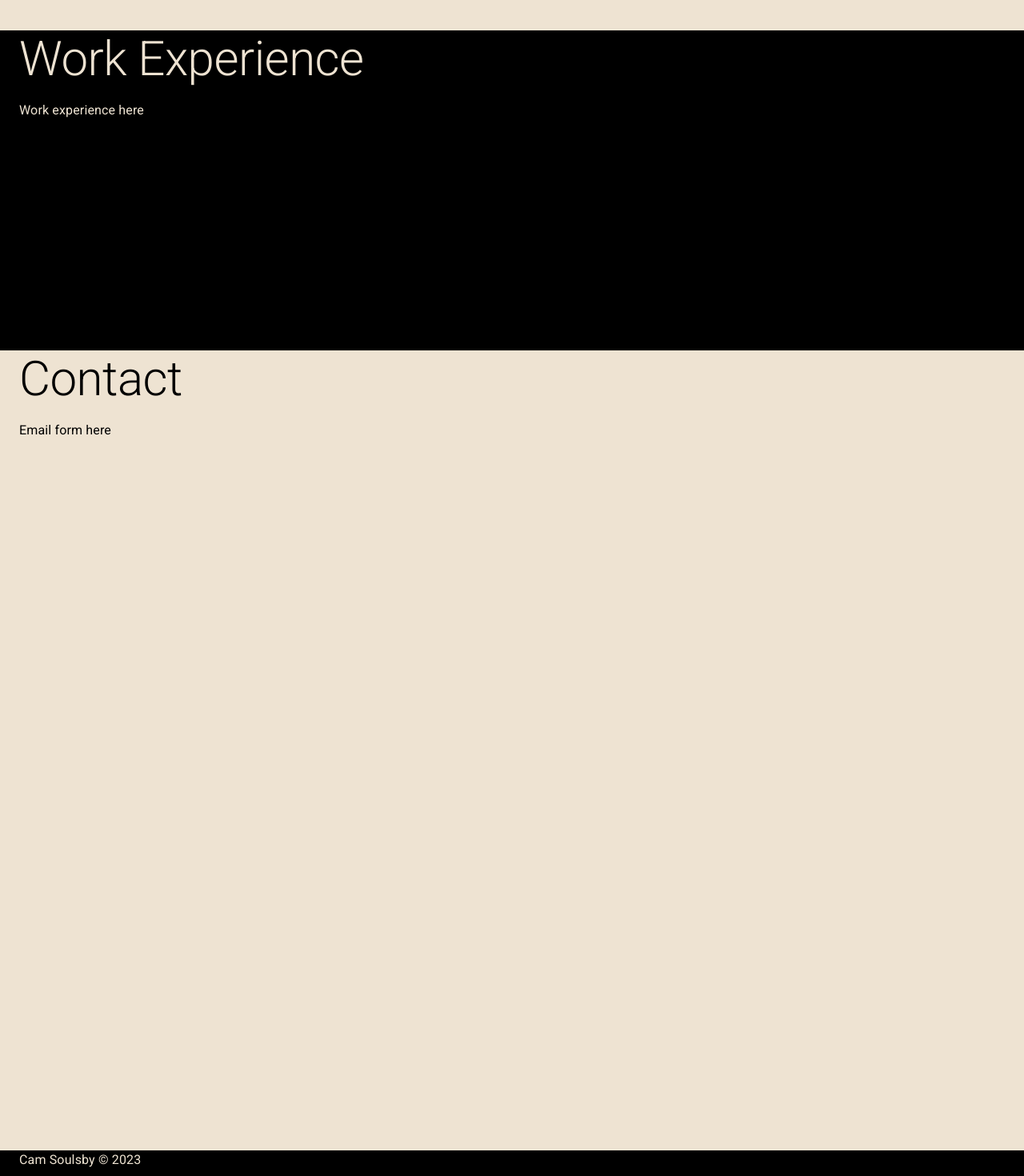
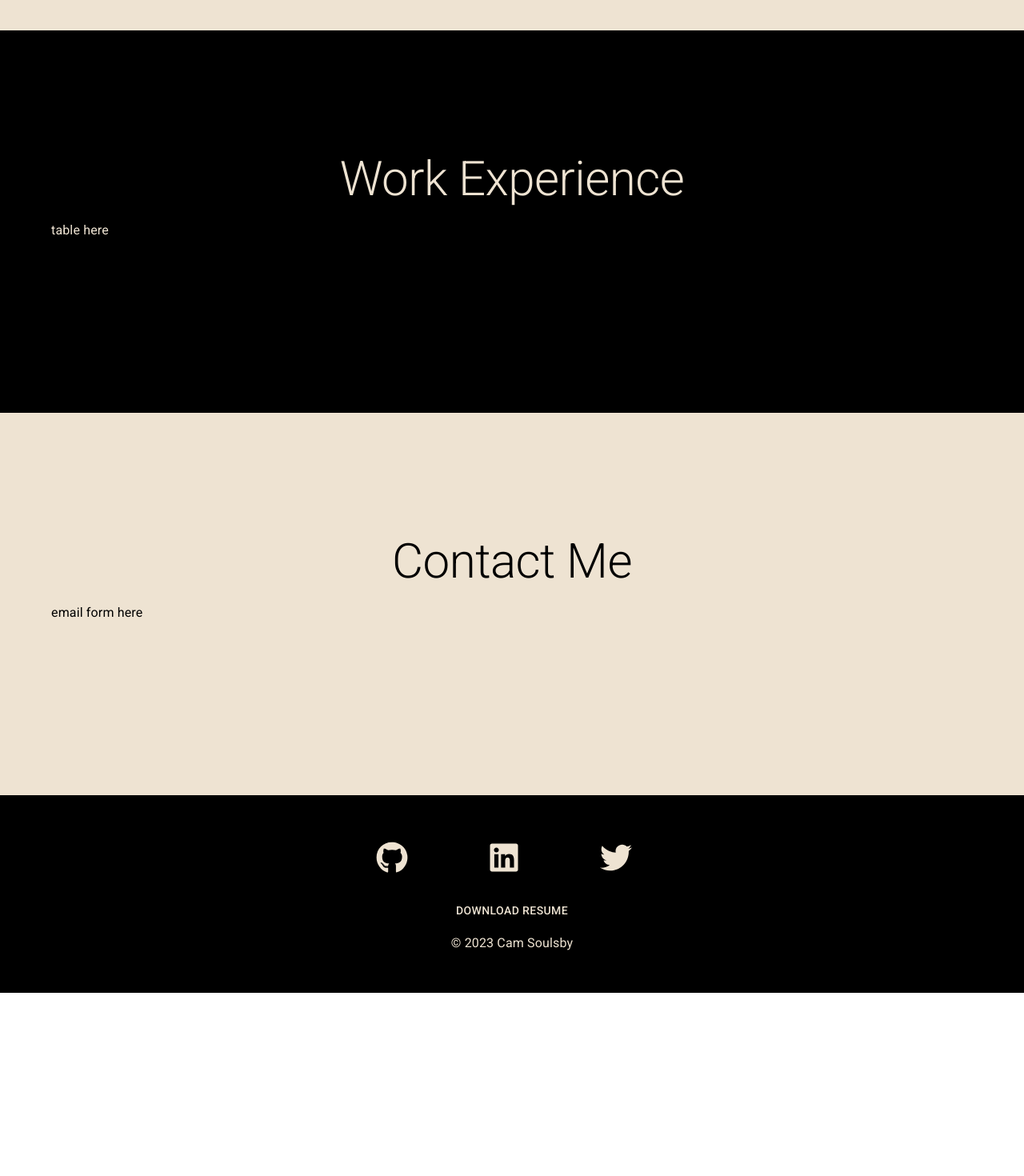
Before and after one commit to camsoulsby/personal-website, a React (Vite) app: page / in a window 1280 px wide. Shown: the part 2520-3990 px from the top of the page at 80% size. After the commit the page ends 3761 px from the top, so only its background shows below. Built offline with nearby package versions, Linux system fonts and the light colour scheme.

Commit message:
build out footer

```diff
--- a/package.json
+++ b/package.json
@@ -17,7 +17,8 @@
     "@mui/material": "^5.11.3",
     "@mui/system": "^5.11.2",
     "react": "^18.2.0",
-    "react-dom": "^18.2.0"
+    "react-dom": "^18.2.0",
+    "react-icons": "^4.7.1"
   },
   "devDependencies": {
     "@types/react": "^18.0.26",
--- a/src/components/Contact/index.tsx
+++ b/src/components/Contact/index.tsx
@@ -4,10 +4,11 @@ import { Typography, Container, Button, Grid } from "@mui/material";
 export const Contact: React.FunctionComponent = () => {
   return (
     <div>
-        <Container maxWidth={false} sx={{height: '1000px', backgroundColor:'secondary.main', color: 'primary.main'}}>
-        <Typography variant='h2'>Contact</Typography>
-
-      <p> Email form here</p>
+        <Container maxWidth={false} sx={{backgroundColor:'secondary.main', color: 'primary.main'}}>
+        <Container sx={{ paddingTop: "150px", paddingBottom: "200px" }}>
+        <Typography variant="h2" align='center'>Contact Me</Typography>
+     <p>email form here</p>
+        </Container>
       </Container>
     </div>
   );
--- a/src/components/Experience/index.tsx
+++ b/src/components/Experience/index.tsx
@@ -4,10 +4,11 @@ import { Typography, Container, Button, Grid } from "@mui/material";
 export const Experience: React.FunctionComponent = () => {
   return (
     <div>
-        <Container maxWidth={false} sx={{height: '400px', backgroundColor:'primary.main', color: 'secondary.main'}}>
-        <Typography variant='h2'>Work Experience</Typography>
-
-      <p> Work experience here</p>
+        <Container maxWidth={false} sx={{backgroundColor:'primary.main', color: 'secondary.main'}}>
+        <Container sx={{ paddingTop: "150px", paddingBottom: "200px" }}>
+        <Typography variant="h2" align='center'>Work Experience</Typography>
+     <p>table here</p>
+        </Container>
       </Container>
     </div>
   );
--- a/src/components/Footer/index.tsx
+++ b/src/components/Footer/index.tsx
@@ -1,11 +1,75 @@
 import React from "react";
-import { Typography, Container, Button, Grid } from "@mui/material";
+import { Typography, Container, Button, Grid, IconButton } from "@mui/material";
+import {
+  FaFacebook,
+  FaTwitter,
+  FaInstagram,
+  FaLinkedin,
+  FaGithub,
+} from "react-icons/fa";
+import DarkTheme from "../../themes/DarkTheme";
+import { useTheme } from "@mui/material";
 
 export const Footer: React.FunctionComponent = () => {
+  const theme = useTheme();
+  const iconButtonFormat = { paddingLeft: "40px", paddingRight: "60px" };
+
+  function downloadFile(file: string) {
+    const link = document.createElement("a");
+    link.href = file;
+    link.download = "Cam Soulsby Resume.pdf";
+    document.body.appendChild(link);
+    link.click();
+    document.body.removeChild(link);
+  }
+
   return (
     <div>
-        <Container maxWidth={false} sx={{height: '500px', backgroundColor:'primary.main', color: 'secondary.main'}}>
-        <Typography variant='body1'>Cam Soulsby © 2023</Typography>
+      <Container
+        maxWidth={false}
+        sx={{
+          backgroundColor: "primary.main",
+          color: "secondary.main",
+        }}
+      >
+        <Container sx={{ paddingTop: "30px", paddingBottom: "50px" }}>
+
+
+          <Grid container justifyContent="center" sx={{ paddingTop: "20px", paddingBottom: '20px' }}>
+            <IconButton
+              href={"https://github.com/camsoulsby"}
+              target="_blank"
+              sx={iconButtonFormat}
+            >
+              <FaGithub color={theme.palette.secondary.main} size="40px" />
+            </IconButton>
+            <IconButton
+              href={"https://www.linkedin.com/in/camsoulsby/"}
+              target="_blank"
+              sx={iconButtonFormat}
+            >
+              <FaLinkedin color={theme.palette.secondary.main} size="40px" />
+            </IconButton>
+            <IconButton
+              href={"https://twitter.com/camsoulsby"}
+              target="_blank"
+              sx={iconButtonFormat}
+            >
+              <FaTwitter color={theme.palette.secondary.main} size="40px" />
+            </IconButton>
+          </Grid>
+          <Typography variant="body1" align="center">
+            <Button
+              sx={{ color: "secondary.main"}}
+              onClick={() => downloadFile("./documents/resume.pdf")}
+            >
+              Download Resume
+            </Button>
+          </Typography>
+          <Typography variant="body1" align="center" sx={{paddingTop: '10px'}}>
+            &copy; 2023 Cam Soulsby
+          </Typography>
+        </Container>
       </Container>
     </div>
   );
--- a/src/components/Menu/index.tsx
+++ b/src/components/Menu/index.tsx
@@ -1,4 +1,4 @@
-import React, { useState } from "react";
+import React, { useState, useEffect } from "react";
 import { Container, Typography, Box, List, ListItem, Button } from "@mui/material";
 
 type MenuProps = {
@@ -9,6 +9,24 @@ type MenuProps = {
 }
 export const Menu: React.FunctionComponent<MenuProps> = ( props : MenuProps ) => {
 
+  useEffect(() => {
+    function handleClickOutside(event: MouseEvent) {
+        const menuNode = event.target as Node;
+        if (menuNode.closest('#menu-box')) return;
+        props.toggleMenuFunction();
+    }
+
+    if (props.showMenu) {
+        document.addEventListener("mousedown", handleClickOutside);
+    } else {
+        document.removeEventListener("mousedown", handleClickOutside);
+    }
+
+    return () => {
+        document.removeEventListener("mousedown", handleClickOutside);
+    };
+}, [props.showMenu]);
+
     function scrollToPoint(ref: React.MutableRefObject<null>) {
         ref.current.scrollIntoView({ behavior: "smooth" });
       }
@@ -16,7 +34,6 @@ export const Menu: React.FunctionComponent<MenuProps> = ( props : MenuProps ) =>
     const menuHiddenStyle = {
         display: 'flex',
         flexDirection: 'column',
-        height: "400px",
         width: "300px",
         position: 'fixed',
         top: '55px',
@@ -27,8 +44,8 @@ export const Menu: React.FunctionComponent<MenuProps> = ( props : MenuProps ) =>
       };
 
       const menuVisibleStlye = {
-        backgroundColor: "lightGrey",
-        height: "400px",
+        backgroundColor: "secondary.main",
+
         width: "300px",
         position: 'fixed',
         top: '55px',
@@ -43,7 +60,7 @@ export const Menu: React.FunctionComponent<MenuProps> = ( props : MenuProps ) =>
 
 
   return (
-    <Box sx={ props.showMenu ? menuVisibleStlye : menuHiddenStyle}>
+    <Box id="menu-box" sx={ props.showMenu ? menuVisibleStlye : menuHiddenStyle}>
         <List>
           {props.menuItems.map((item, index) => (
             <ListItem key={item}>
```
Also changed, not shown: 2 other files (tests, documents, lock files or other folders).
